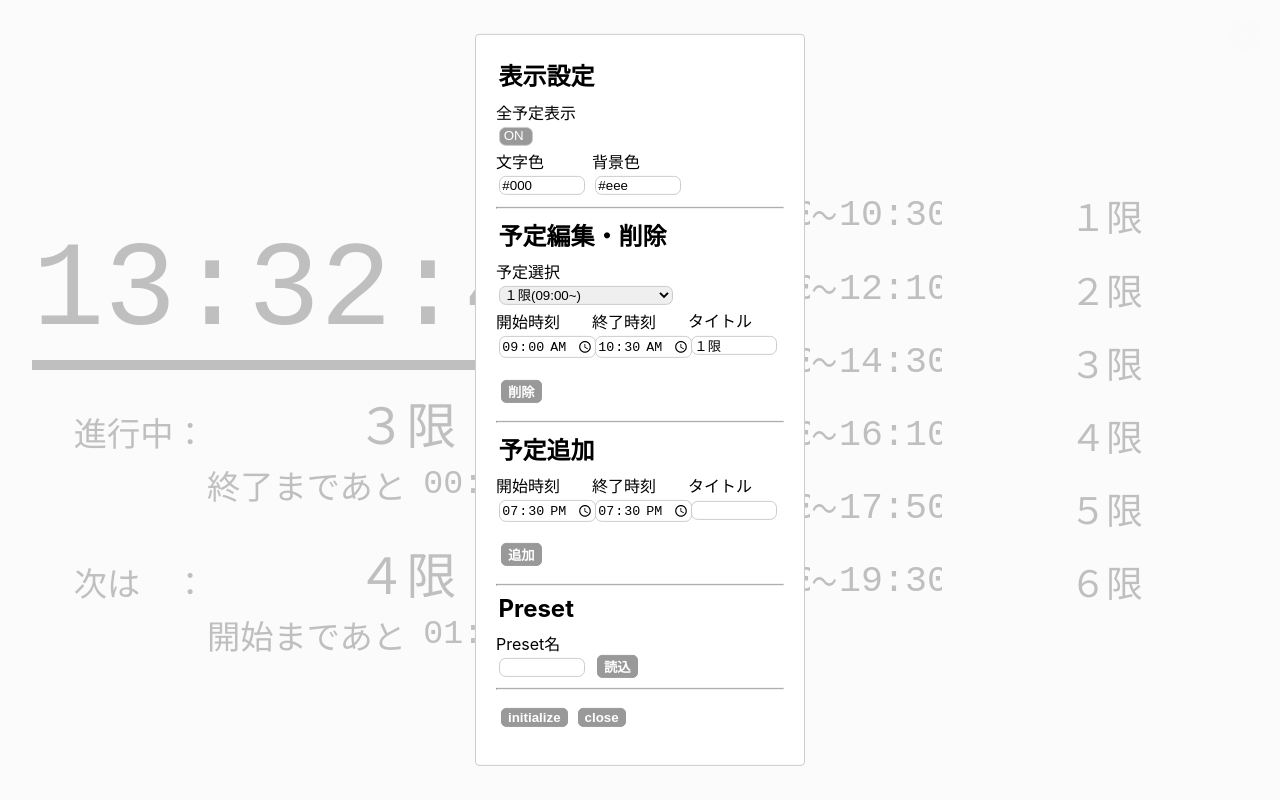
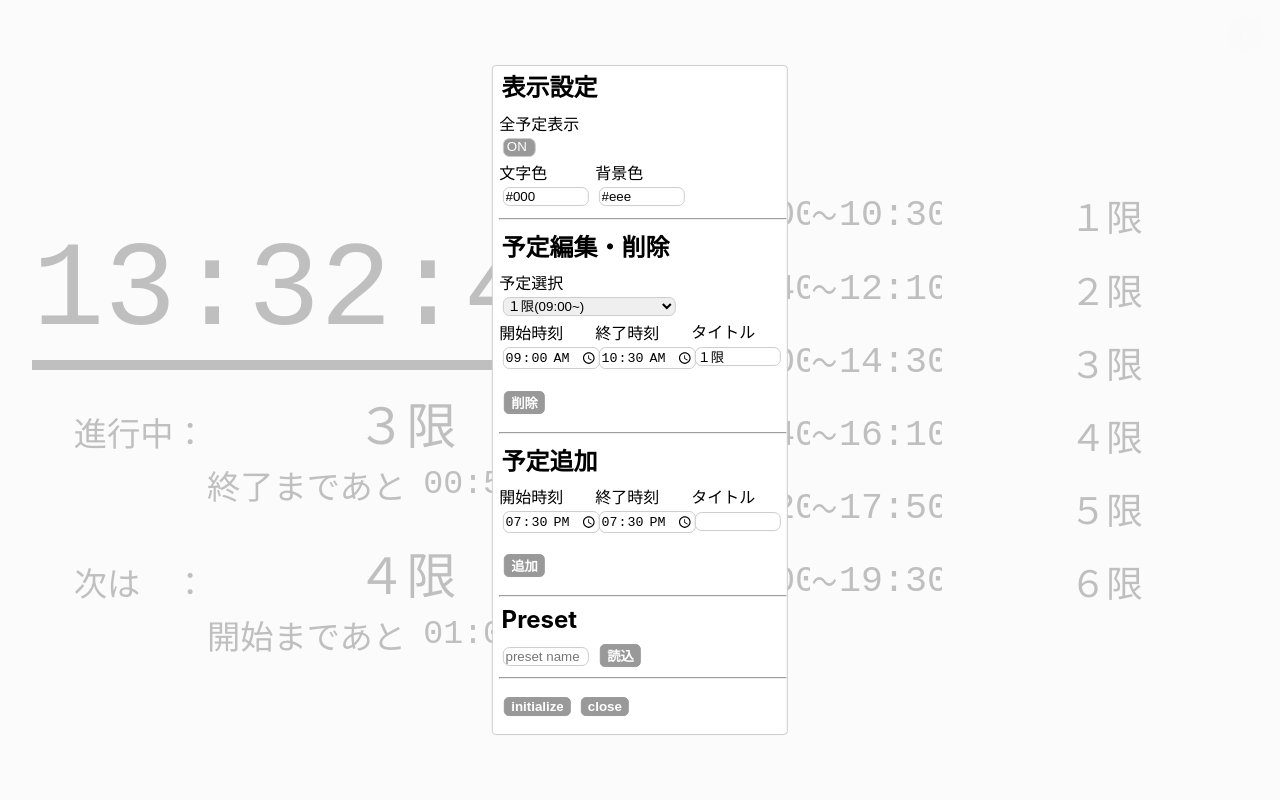
Before and after one commit to itanium-R/closche, a React (Create React App) app: page / in a window 1280 px wide. Both pictures are taken after a click on the picture 1244 px from the left and 35 px from the top of the page. Built offline with nearby package versions, Linux system fonts and the light colour scheme; a web font is replaced by a local one.

Commit message:
fix: style

```diff
--- a/src/compornents/settingModal.js
+++ b/src/compornents/settingModal.js
@@ -11,7 +11,8 @@ const customStyles = {
     right: 'auto',
     bottom: 'auto',
     marginRight: '-50%',
-    transform: 'translate(-50%, -50%)'
+    transform: 'translate(-50%, -50%)',
+    padding: '0 0 0 0.5%'
   }
 };
 
@@ -332,10 +333,11 @@ class SettingModal extends React.Component {
             <hr />
             <form onSubmit={this.submitHandle}>
               <h2>Preset</h2>
-              <label className="setLabel"> Preset名
+              <label className="setLabel">
                 <input name="preset" type="text"
                   value={this.state.preset}
-                  onChange={this.handleInputChange} />
+                  onChange={this.handleInputChange}
+                  placeholder="preset name" />
               </label>
               <span><button onClick={this.loadPreset}>読込</button></span>
             </form>
```
